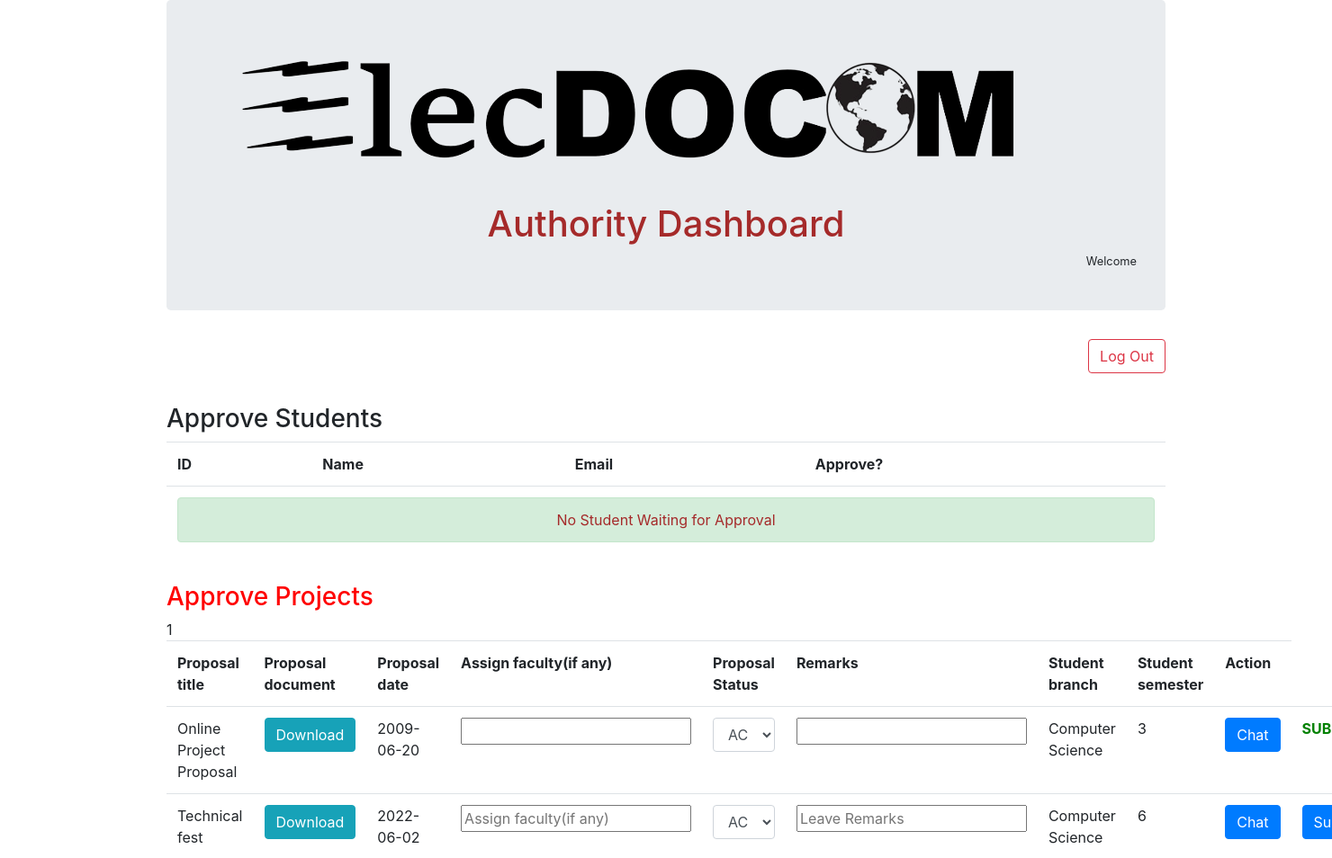
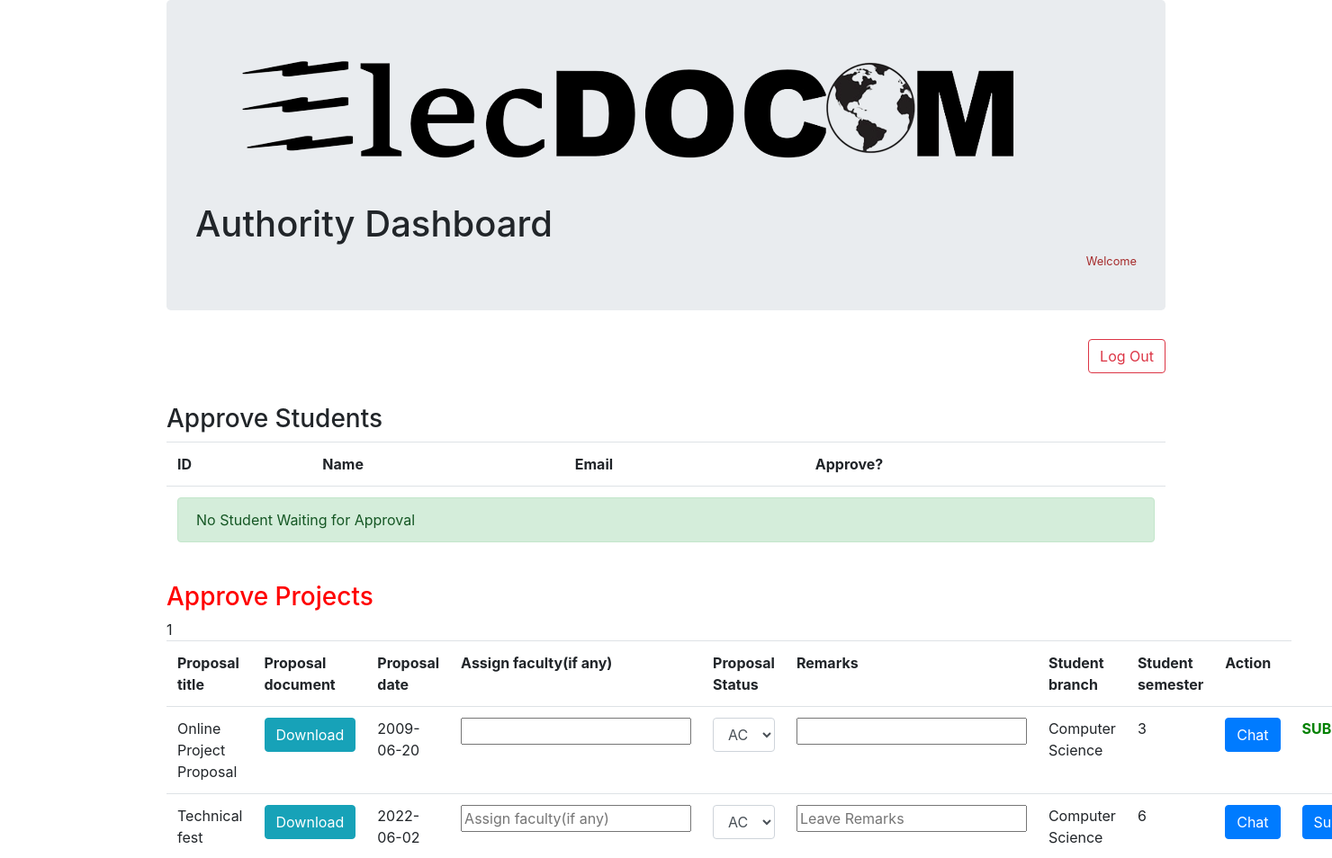
Before and after one commit to dsinghdev/elecdocom, a PHP site: page /hod/index.php in a window 1480 px wide; the page is wider, and only the part inside the window is pictured. Shown: the top 954 px of that part at 90% size. Run offline with PHP 8.4, Linux system fonts and the light colour scheme; a user stored in the database is signed in; data comes from the database, SQL or seed files in the repository; data that the repository does not hold is empty.

Commit message:
Update style.css

```diff
--- a/hod/style.css
+++ b/hod/style.css
@@ -1,10 +1,11 @@
-.center {
+.centre {
     text-align: center;
     color: brown;
 }
 
 .right {
     float: right;
+    color: brown;
 }
 
 .left {
```
